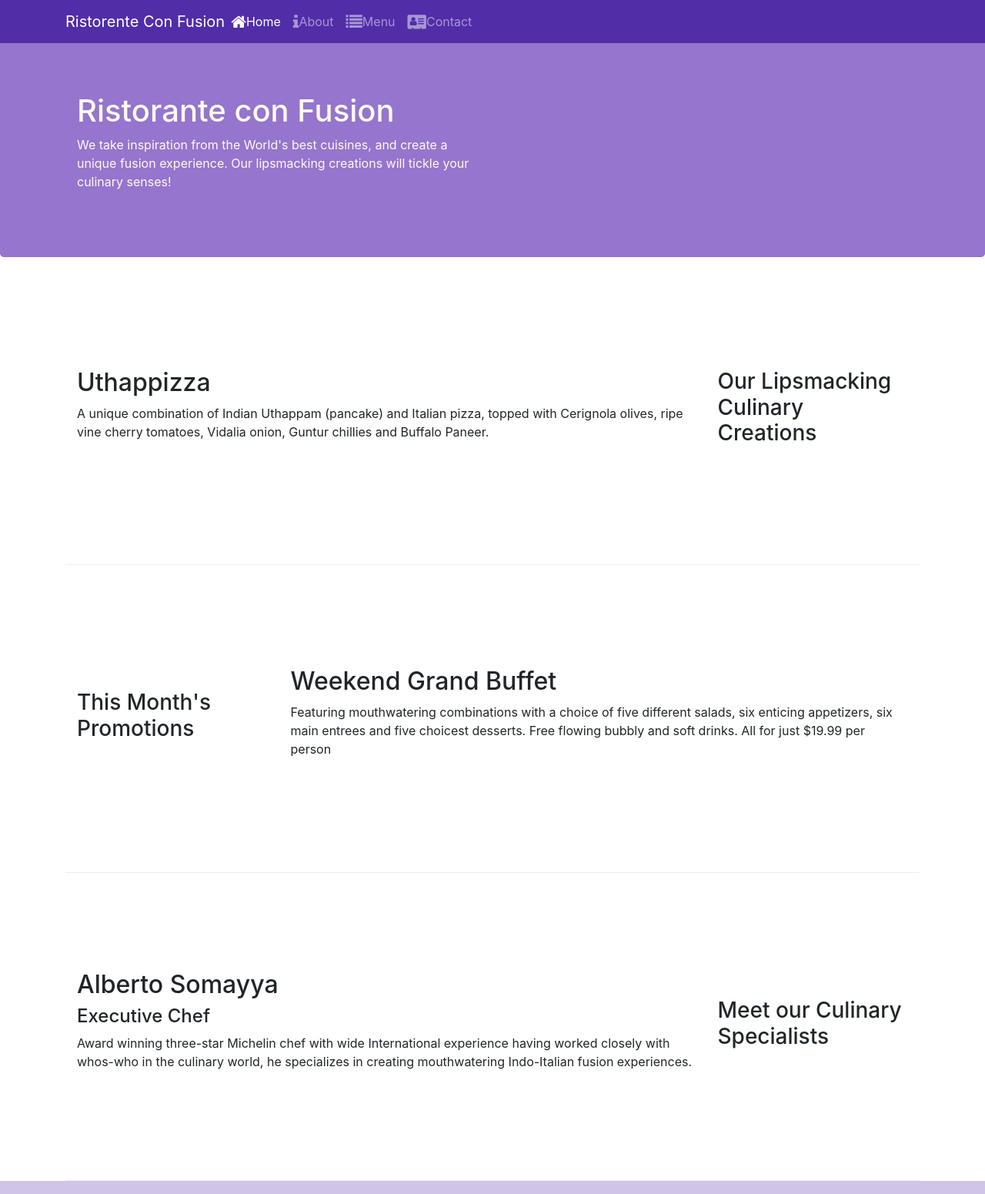
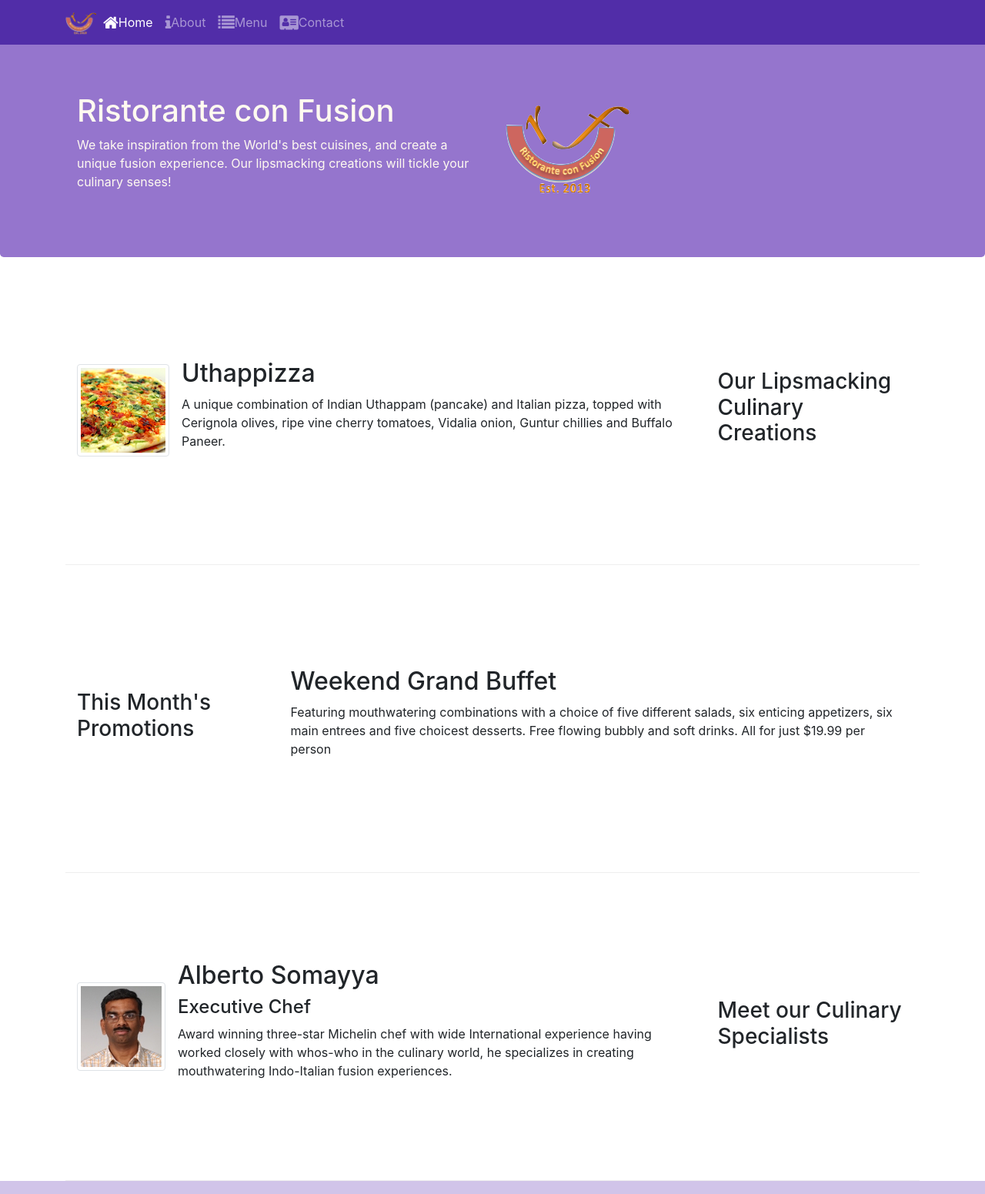
Before and after one commit to imkhushboo/new-bootstrap, a website: page index.html in a window 1280 px wide. Shown: the top 1551 px of the page at 77% size. Drawn offline with nearby package versions, Linux system fonts and the light colour scheme.

Commit message:
image and media

```diff
--- a/index.html
+++ b/index.html
@@ -21,7 +21,7 @@
         <button class="navbar-toggler" type="button" data-toggle="collapse" data-target="#Navbar">
             <span class="navbar-toggler-icon"></span>
         </button>
-        <a class="navbar-brand mr-auto" href="#"> Ristorente Con Fusion</a>
+        <a class="navbar-brand mr-auto" href="#"> <img src="img/logo.png" height="30" width="41"></a>
         <div class="collapse navbar-collapse" id="Navbar">
         <ul class="navbar-nav mr-auto">
             <li class="nav-item active"><a class="nav-link" href="#"><span class="fa fa-home fa-lg"></span>Home</a></li>
@@ -31,8 +31,6 @@
         </ul>
         </div>
     </div>
-
-
 </nav>
     <header class="jumbotron">
         <div class="container">
@@ -41,7 +39,9 @@
                     <h1>Ristorante con Fusion</h1>
                     <p>We take inspiration from the World's best cuisines, and create a unique fusion experience. Our lipsmacking creations will tickle your culinary senses!</p>
                 </div>
-                <div class="col-12 col-sm">
+                    <div class="col-12 col-sm align-self-center">
+                        <img src="img/logo.png" class="img-fluid">
+                    </div>
                 </div>
             </div>
         </div>
@@ -53,8 +53,14 @@
                 <h3>Our Lipsmacking Culinary Creations</h3>
             </div>
         <div class="col col-sm order-sm-first col-md">
-                <h2>Uthappizza</h2>
+            <div class="media">
+                <img class="d-flex mr-3 img-thumbnail align-self-center" src="img/uthappizza.png" alt="uttapizza">
+                <div class="media-body">
+                    <h2 class="mt-0">Uthappizza</h2>
                     <p>A unique combination of Indian Uthappam (pancake) and Italian pizza, topped with Cerignola olives, ripe vine cherry tomatoes, Vidalia onion, Guntur chillies and Buffalo Paneer.</p>
+                </div>
+             </div>
+
         </div>
     </div>
 
@@ -74,9 +80,15 @@
                 <h3>Meet our Culinary Specialists</h3>
             </div>
             <div class="col col-sm  order-sm-first col-md">
-                <h2>Alberto Somayya</h2>
+            <div class="media">
+                <img class="d-flex mr-3 align-self-center img-thumbnail" src="img/alberto.png" alt="alberto">
+                <div class="media-body">
+                    <h2 class="mt-0">Alberto Somayya</h2>
                     <h4>Executive Chef</h4>
                     <p>Award winning three-star Michelin chef with wide International experience having worked closely with whos-who in the culinary world, he specializes in creating mouthwatering Indo-Italian fusion experiences. </p>
+                </div>
+            </div>
+
             </div>
         </div>
     </div>
```
Also changed, not shown: contactus.html (+4 -2 lines), updatedaboutus.html (+10 -8 lines), img/alberto.png (added), img/buffet.png (added), img/logo.png (added), img/uthappizza.png (added), 1 other file. Lines whose indentation alone changed are shown as unchanged.
